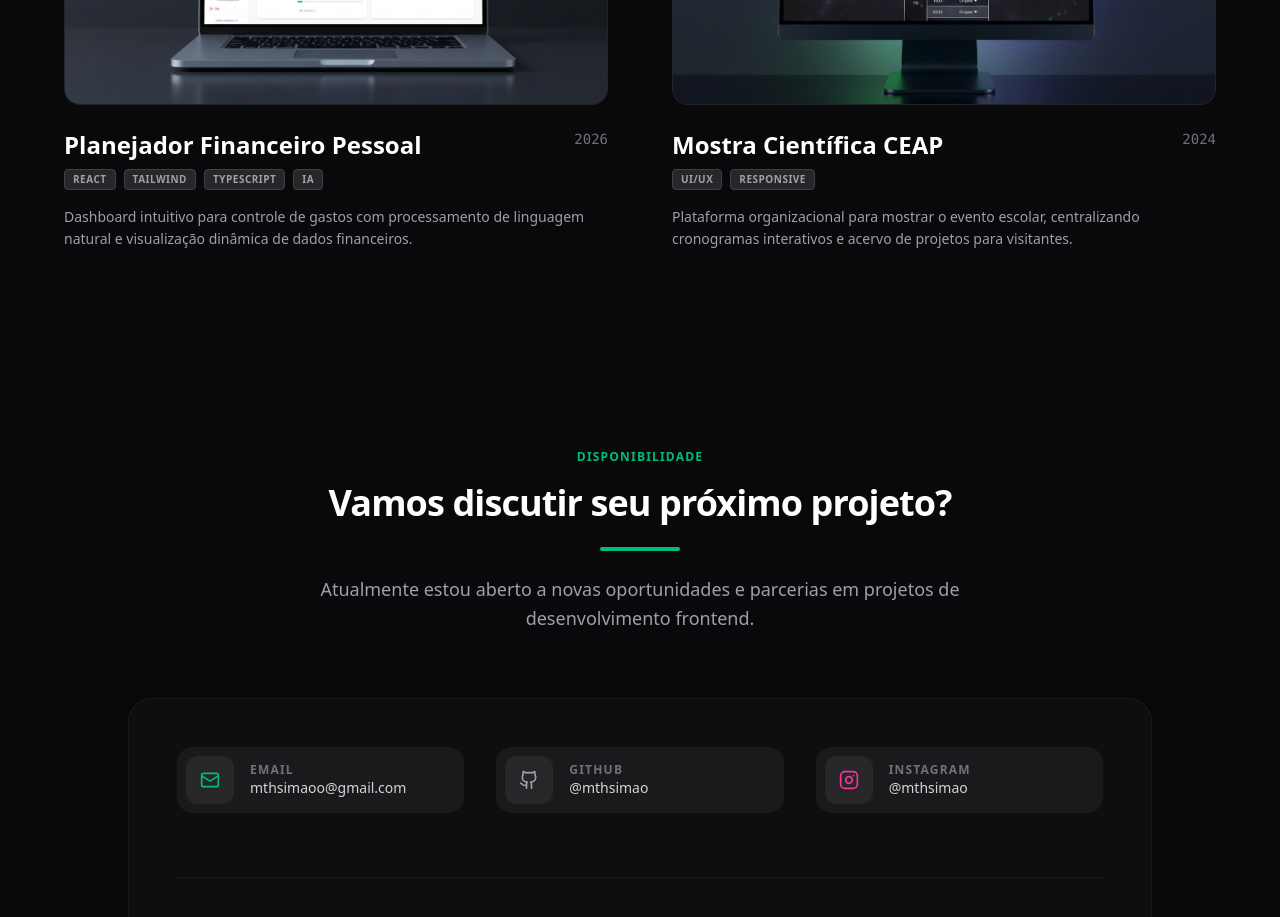
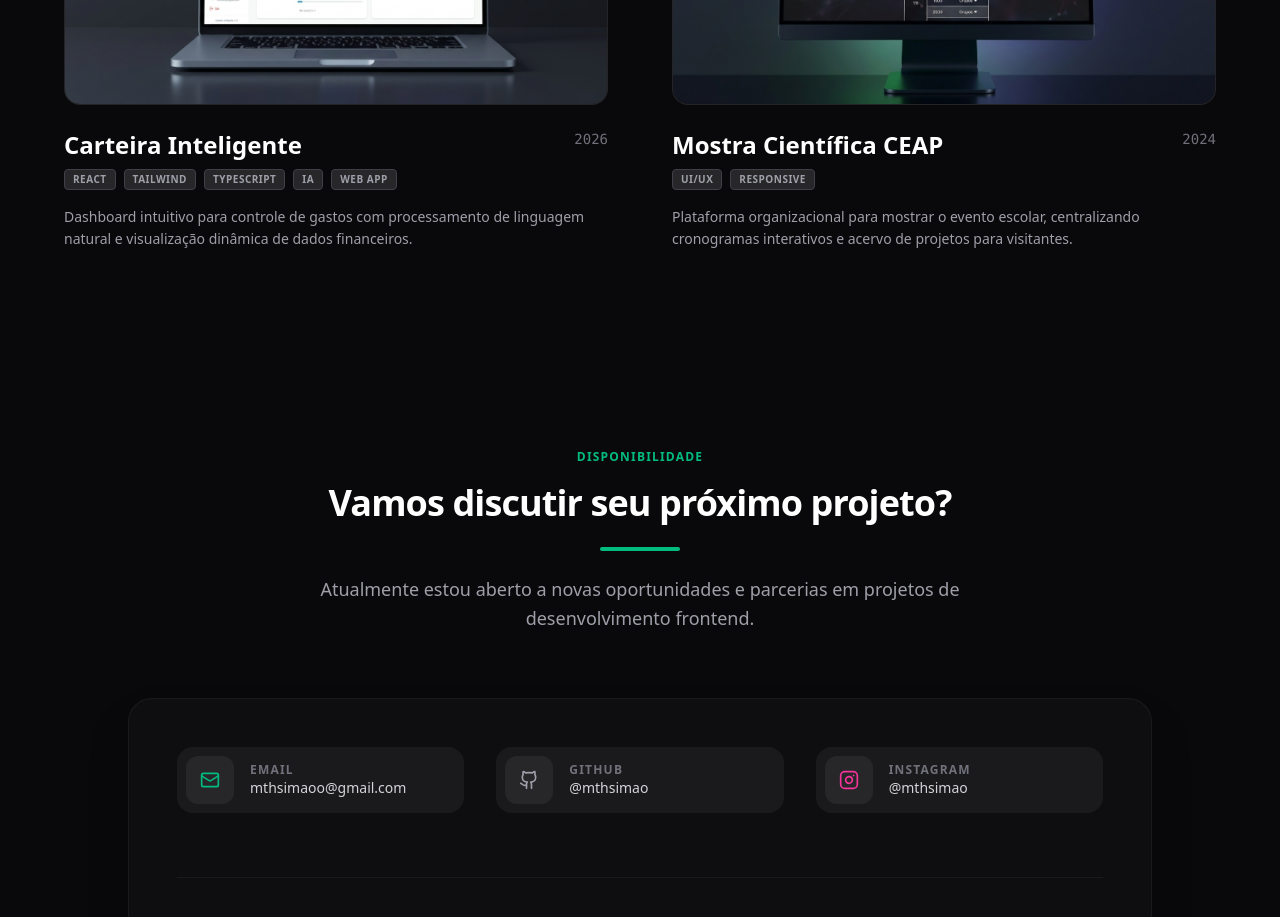
Before and after one commit to mthsimao/portfolio, a React (Vite) app: page / in a window 1280 px wide. Shown: the part 3340-4257 px from the top of the page. Built offline with nearby package versions, Linux system fonts and the light colour scheme.

Commit message:
Update Projects.jsx

```diff
--- a/src/components/Projects.jsx
+++ b/src/components/Projects.jsx
@@ -51,7 +51,7 @@ function Projects() {
                 <div className="flex justify-between items-start">
                   <div>
                     <h3 className="text-2xl font-bold group-hover:text-emerald-400 transition-colors">
-                      Planejador Financeiro Pessoal
+                      Carteira Inteligente
                     </h3>
                     <div className="flex gap-2 mt-2">
                       <span className="px-2 py-0.5 rounded text-[10px] font-bold uppercase tracking-wider bg-zinc-800 text-zinc-400 border border-zinc-700">
@@ -65,6 +65,9 @@ function Projects() {
                       </span>
                       <span className="px-2 py-0.5 rounded text-[10px] font-bold uppercase tracking-wider bg-zinc-800 text-zinc-400 border border-zinc-700">
                         IA
+                      </span>
+                      <span className="px-2 py-0.5 rounded text-[10px] font-bold uppercase tracking-wider bg-zinc-800 text-zinc-400 border border-zinc-700">
+                        WEB APP
                       </span>
                     </div>
                   </div>
```
